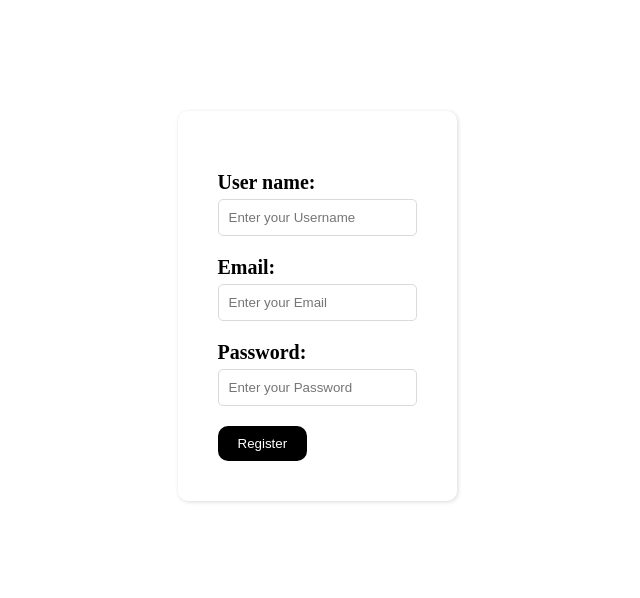
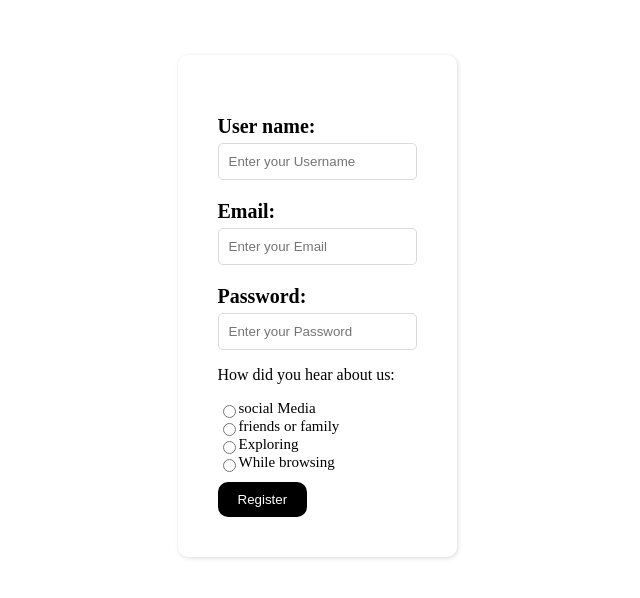
Before and after one commit to hajratariqi/local-storage-register, a plain HTML site: page register.html in a window 1280 px wide. Shown: the part 102-700 px from the top of the page, without its empty margins (323-963 px from the left). Drawn offline with Linux system fonts and the light colour scheme.

Commit message:
added radio btn validation

```diff
--- a/register.html
+++ b/register.html
@@ -20,6 +20,22 @@
             <input type="password" name="password" id="password" placeholder="Enter your Password">
         </label>
 
+    <div id="radioBox">
+        <p>How did you hear about us:</p>
+        <label for="socialMedia">
+              <input type="radio" name="hearAboutUs" id="socialMedia">social Media
+        </label>
+        <label for=" friendsOrFamily">
+              <input type="radio" name="hearAboutUs" id="friendsOrFamily">friends or family
+        </label>
+        <label for="Exploring">
+                 <input type="radio" name="hearAboutUs" id="Exploring">Exploring
+        </label>
+        <label for="whileBrowsing">
+              <input type="radio" name="hearAboutUs" id="whileBrowsing">While browsing
+        </label>
+    </div>
+
         <button onclick="register()">Register</button>
     </div>
 
--- a/register.js
+++ b/register.js
@@ -6,6 +6,23 @@ const register = () =>{
     let email = document.getElementById('email').value;
     let password = document.getElementById('password').value;
 
+    let isChecked = false
+    let radioBox = document.getElementById('radioBox')
+    let radioaBtn = radioBox.querySelectorAll('input');
+
+    for(var key of radioaBtn){
+        if(key.checked){
+            isChecked = true
+        }
+    }
+
+    if(isChecked){
+        console.log('thanks for selecting');
+    }else{
+        console.log('please select input');
+    }
+
+
     let saveDate = localStorage.getItem('user')
     let oldUser = saveDate ? JSON.parse(saveDate) : []
 
@@ -13,7 +30,7 @@ const register = () =>{
         const newUser = {name: name,  email: email,  password: password};
         oldUser.push(newUser)
         localStorage.setItem("user", JSON.stringify(oldUser))
-        location.href = 'login.html'
+        // location.href = 'login.html'
         console.log('Registerd successfully ');
     }else{
         console.log('sorry user not fount');
--- a/style.css
+++ b/style.css
@@ -31,3 +31,10 @@ button{
     border-radius: 10px;
     padding: 40px;
 }
+#radioBox  label  {
+    display: flex !important;
+    font-size: 15px;
+    margin: 0px;
+    font-weight: 300;
+
+}
```
